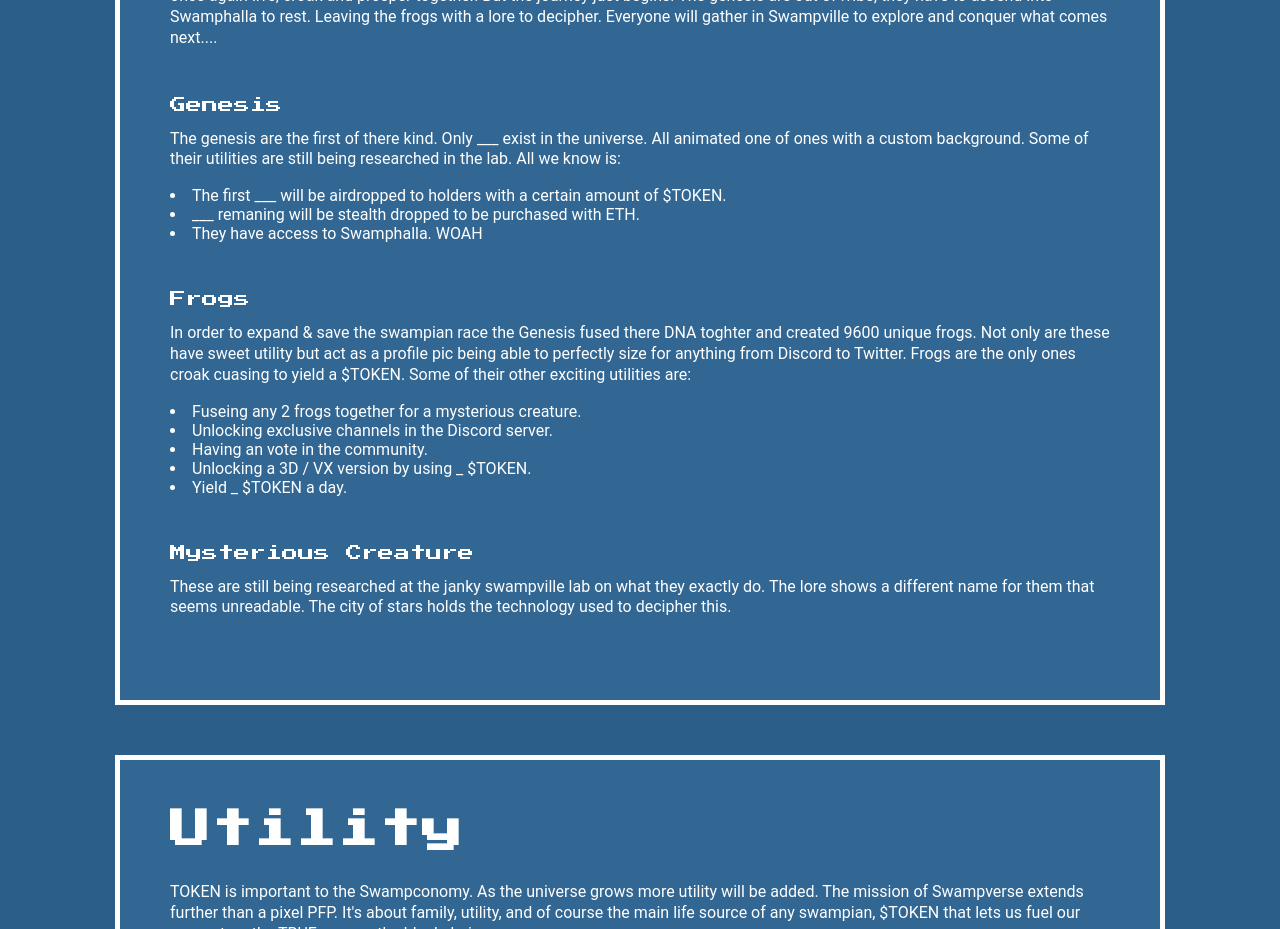
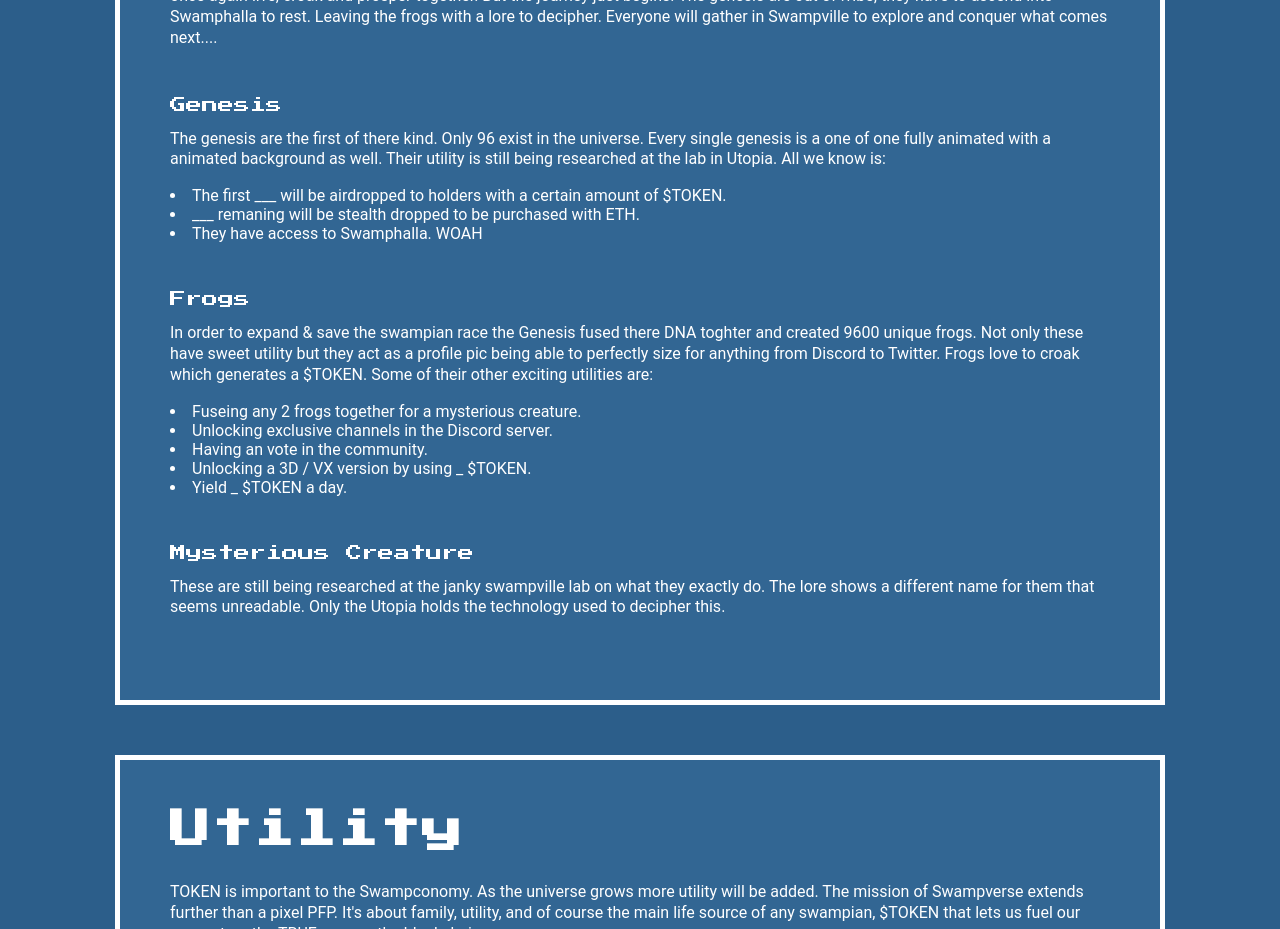
Before and after one commit to Radomski13/test123, a React (Create React App) app: page / in a window 1280 px wide. Shown: the part 920-1849 px from the top of the page. Built offline with nearby package versions, Linux system fonts and the light colour scheme.

Commit message:
Update Main.js

```diff
--- a/src/components/Main.js
+++ b/src/components/Main.js
@@ -52,13 +52,13 @@ export default function Main() {
             <p>Not so long ago, genesis frogs roamed the universe in hopes of finding a home. What seemed like eternity, they eventually find an abandoned swamp. In hope of saving the Swampian race, they decide to make this their new home. They call it Swampverse. While tired from years of exploration the genesis under look a problem, their new home is so vast & unexplored they need help but. Combining there DNA together with what !vibe they have left, they fuse and spawn 9600 unique Swampverse Frogs. Everyone will once again live, croak and prosper together. But the journey just begins. The genesis are out of !vibe; they have to ascend into Swamphalla to rest. Leaving the frogs with a lore to decipher. Everyone will gather in Swampville to explore and conquer what comes next....</p><br />
 <br /><br />
               <span>Genesis</span><br /><br />
-<p>The genesis are the first of there kind. Only ___ exist in the universe. All animated one of ones with a custom background. Some of their utilities are still being researched in the lab. All we know is:</p><br />
+<p>The genesis are the first of there kind. Only 96 exist in the universe. Every single genesis is a one of one fully animated with a animated background as well. Their utility is still being researched at the lab in Utopia. All we know is:</p><br />
 <li>The first ___ will be airdropped to holders with a certain amount of $TOKEN.</li>
 <li>___ remaning will be stealth dropped to be purchased with ETH.</li>
 <li>They have access to Swamphalla. WOAH</li>
 <br /><br /><br />
   <span>Frogs</span><br /><br />
-<p>In order to expand & save the swampian race the Genesis fused there DNA toghter and created 9600 unique frogs. Not only are these have sweet utility but act as a profile pic being able to perfectly size for anything from Discord to Twitter. Frogs are the only ones croak cuasing to yield a $TOKEN. Some of their other exciting utilities are: </p><br />
+<p>In order to expand & save the swampian race the Genesis fused there DNA toghter and created 9600 unique frogs. Not only these have sweet utility but they act as a profile pic being able to perfectly size for anything from Discord to Twitter. Frogs love to croak which generates a $TOKEN. Some of their other exciting utilities are: </p><br />
 <li>Fuseing any 2 frogs together for a mysterious creature.</li>
 <li>Unlocking exclusive channels in the Discord server.</li>
 <li>Having an vote in the community.</li>
@@ -66,7 +66,7 @@ export default function Main() {
 <li>Yield _ $TOKEN a day.</li>
 <br /><br /><br />
     <span>Mysterious Creature</span><br /><br />
-<p>These are still being researched at the janky swampville lab on what they exactly do. The lore shows a different name for them that seems unreadable. The city of stars holds the technology used to decipher this.</p><br />
+<p>These are still being researched at the janky swampville lab on what they exactly do. The lore shows a different name for them that seems unreadable. Only the Utopia holds the technology used to decipher this.</p><br />
 <br />
 
           </div>
```
